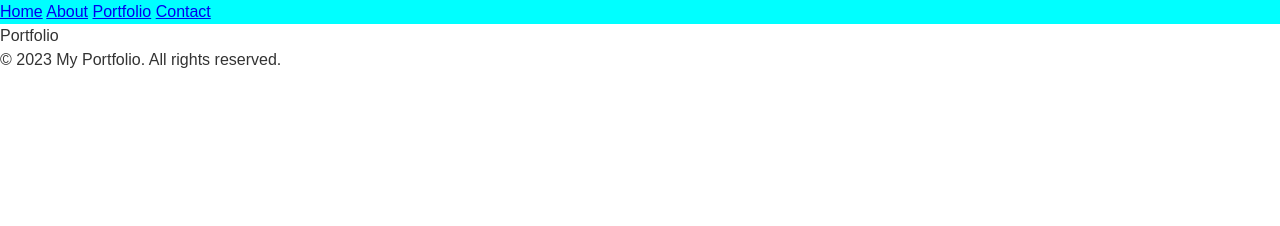
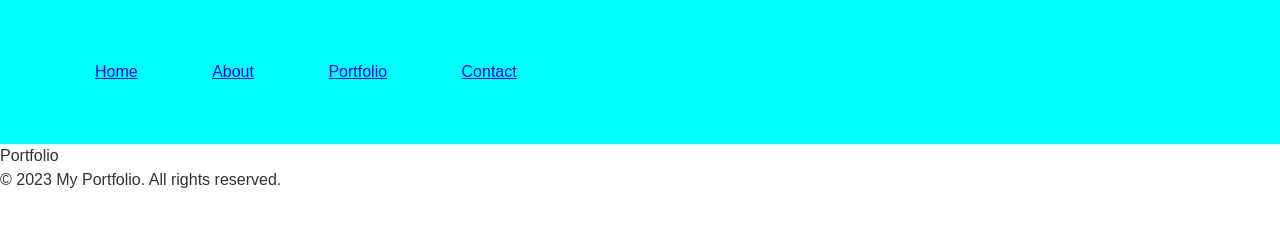
Before and after one commit to edamz/edamz.github.io, a plain HTML site: page index.html in a window 1280 px wide. Drawn offline with Linux system fonts and the light colour scheme.

Commit message:
new pages

```diff
--- a/index.html
+++ b/index.html
@@ -7,14 +7,16 @@
 	<link rel="stylesheet" href="style.css">
 </head>
 <body>
-	<div class="topnav">
+	<header>
+		<nav>
 			<ul>
 				<a href="#">Home</a>
 				<a href="#">About</a>
 				<a href="#">Portfolio</a>
 				<a href="#">Contact</a>
 			</ul>
-	</div>
+		</nav>
+	</header>
 	<div>
 		Portfolio
 	</div>
--- a/style.css
+++ b/style.css
@@ -12,17 +12,16 @@ body {
 	line-height: 1.5;
 	color: #333;
 }
-ul{
-	list-style-type:none;
-	background-color: aqua;
 
-}
-li {
-	display: inline;
-	padding: 1rem 1rem;
-
+a {
+	display: inline-flexbox;
+	padding: 16px 20px;
+	margin: 15px 15px;
+	text-align: center;
 
 }
 nav {
 	margin-top: auto;
+	background-color: aqua;
+	padding: 60px;
 }
```
Lines whose indentation alone changed are shown as unchanged.
